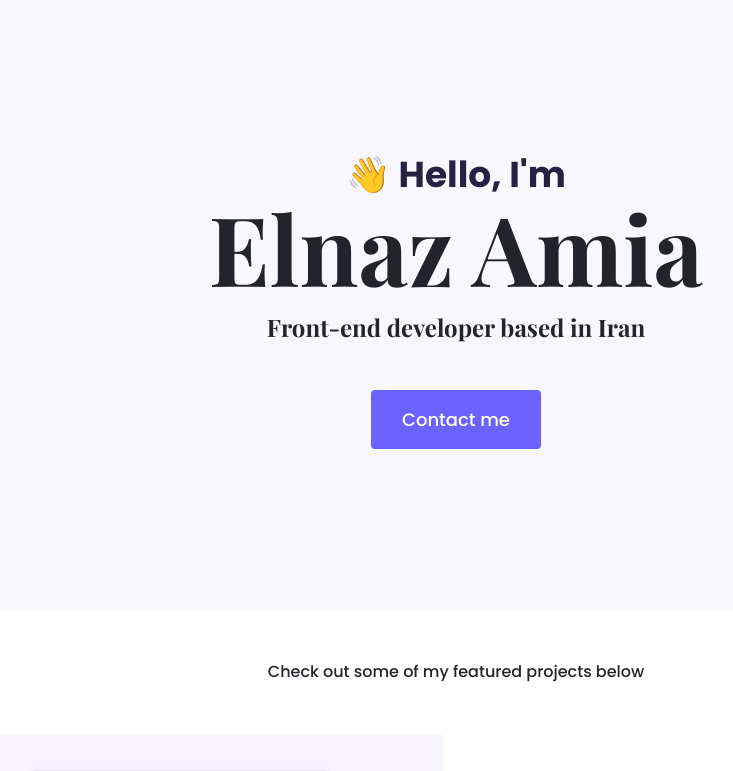
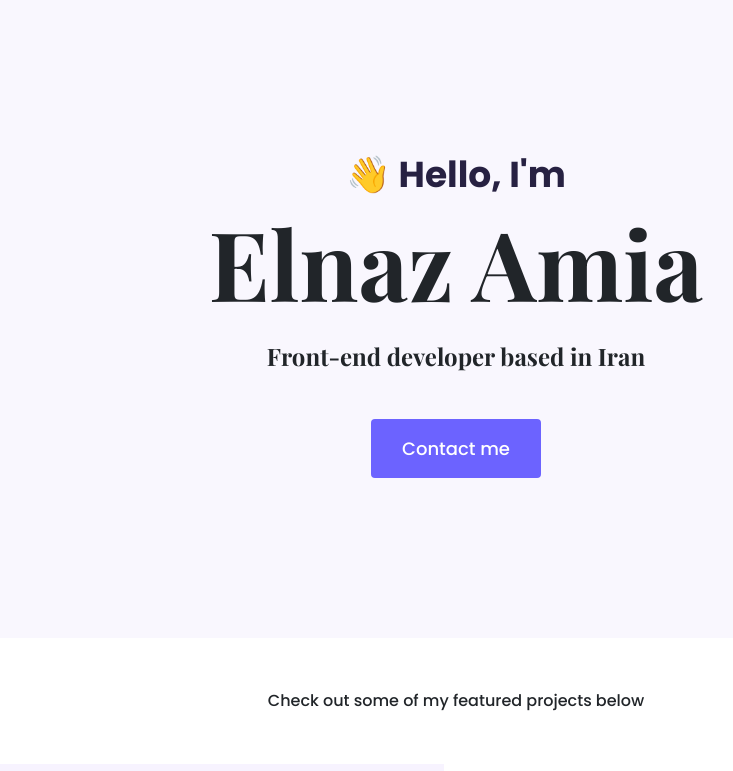
Before and after one commit to ElnazAmia/Portfolio-project, a plain HTML site: page index.html in a window 1280 px wide. Shown: the top 771 px of the page, without its empty margins (184-917 px from the left). Drawn offline with nearby package versions, Linux system fonts and the light colour scheme.

Commit message:
Edited style

```diff
--- a/styles/portfolio.css
+++ b/styles/portfolio.css
@@ -16,6 +16,7 @@ h4,
 h5,
 h6 {
   font-family: var(--heading-font-family);
+  font-weight: bold;
 }
 p {
   font-weight: normal;
@@ -24,6 +25,7 @@ p {
 }
 h1 {
   font-size: 96px;
+  line-height: 1.5;
 }
 h2{
   font-size: 64px;
@@ -42,7 +44,6 @@ h2{
 }
 .main-page-intro h2 {
   font-weight: normal;
-
   font-size: 24px;
 }
 .btn-branding {
```
